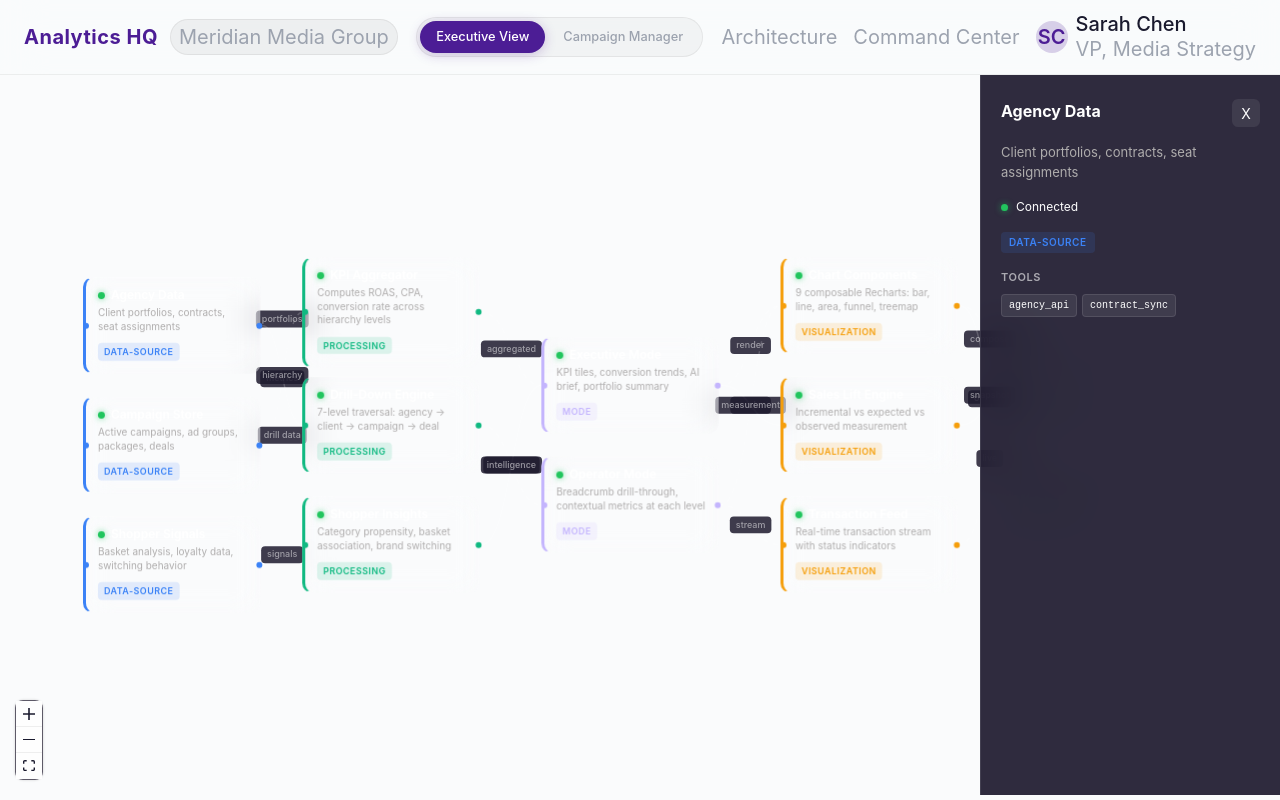
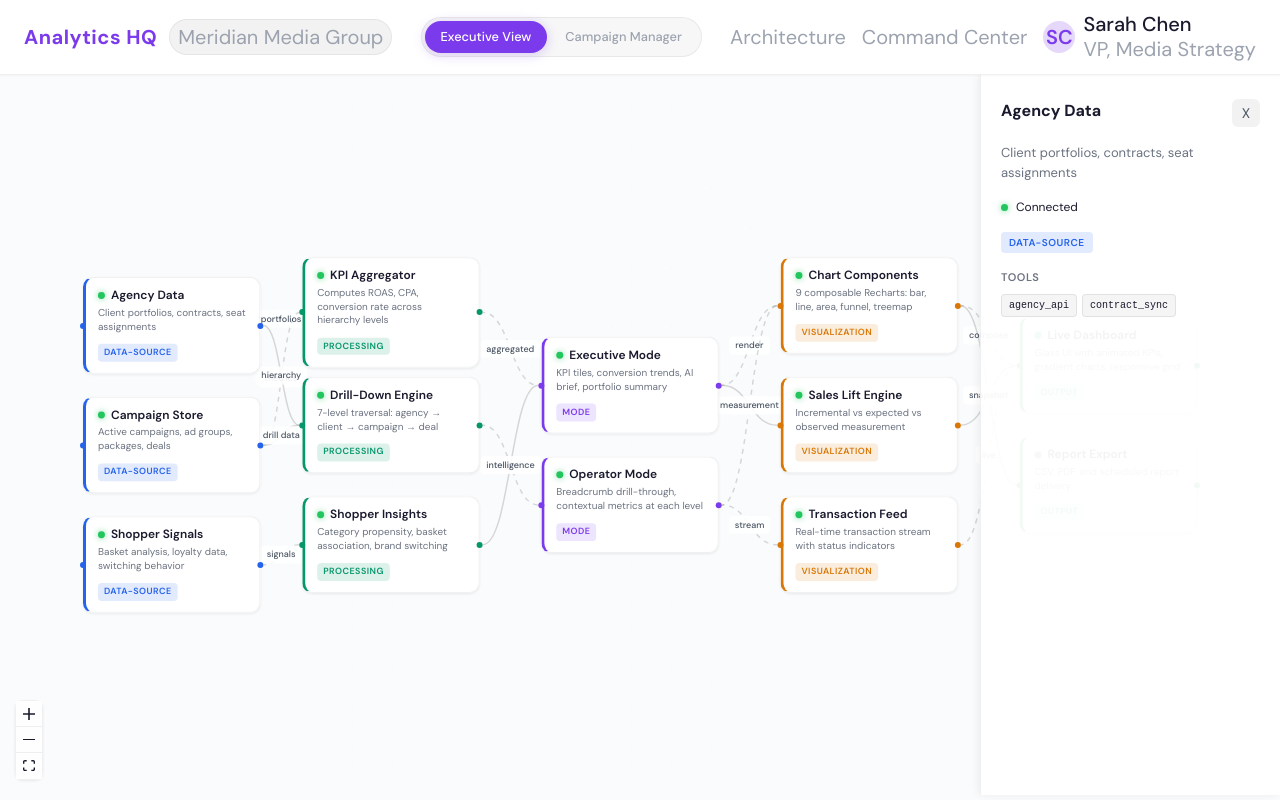
Before and after one commit to brandon-charles-novice-developer/bnye-retail-dashboard, a React (Vite) app: page /architecture in a window 1280 px wide. Both pictures are taken after a click on the element 259 px from the left and 325 px from the top of the page. Built offline with nearby package versions, Linux system fonts and the light colour scheme.

Commit message:
design: light enterprise personality — DM Sans, violet accents, solid cards

```diff
--- a/index.html
+++ b/index.html
@@ -4,6 +4,9 @@
     <meta charset="UTF-8" />
     <link rel="icon" type="image/svg+xml" href="/favicon.svg" />
     <meta name="viewport" content="width=device-width, initial-scale=1.0" />
+    <link rel="preconnect" href="https://fonts.googleapis.com">
+    <link rel="preconnect" href="https://fonts.gstatic.com" crossorigin>
+    <link href="https://fonts.googleapis.com/css2?family=DM+Sans:wght@400;500;600;700&display=swap" rel="stylesheet">
     <title>B.Nye Retail Media Dashboard</title>
   </head>
   <body>
--- a/src/components/measurement/SalesLiftChart.tsx
+++ b/src/components/measurement/SalesLiftChart.tsx
@@ -21,8 +21,8 @@ export function SalesLiftChart() {
       <AreaChart data={data} margin={{ top: 4, right: 8, left: -8, bottom: 0 }}>
         <defs>
           <linearGradient id="rateGradient" x1="0" y1="0" x2="0" y2="1">
-            <stop offset="0%" stopColor="#4C1D95" stopOpacity={0.3} />
-            <stop offset="100%" stopColor="#4C1D95" stopOpacity={0} />
+            <stop offset="0%" stopColor="#7C3AED" stopOpacity={0.3} />
+            <stop offset="100%" stopColor="#7C3AED" stopOpacity={0} />
           </linearGradient>
         </defs>
         <CartesianGrid strokeDasharray="3 3" stroke="rgba(0,0,0,0.06)" />
@@ -32,8 +32,8 @@ export function SalesLiftChart() {
           contentStyle={{ background: 'rgba(255,255,255,0.95)', border: '1px solid rgba(0,0,0,0.06)', borderRadius: 8, fontSize: 12, color: '#1A1A2E', boxShadow: '0 4px 12px rgba(0,0,0,0.08)' }}
           formatter={(value) => [`${Number(value).toFixed(1)}%`]}
         />
-        <ReferenceLine y={2.8} stroke="#1E3A5F" strokeDasharray="6 4" strokeOpacity={0.6} />
-        <Area type="monotone" dataKey="rate" stroke="#4C1D95" strokeWidth={2} fill="url(#rateGradient)" dot={false} activeDot={{ r: 4, fill: '#4C1D95' }} />
+        <ReferenceLine y={2.8} stroke="#4338CA" strokeDasharray="6 4" strokeOpacity={0.6} />
+        <Area type="monotone" dataKey="rate" stroke="#7C3AED" strokeWidth={2} fill="url(#rateGradient)" dot={false} activeDot={{ r: 4, fill: '#7C3AED' }} />
       </AreaChart>
     </ResponsiveContainer>
   );
--- a/src/components/views/ArchitectureView.tsx
+++ b/src/components/views/ArchitectureView.tsx
@@ -10,15 +10,15 @@ import {
 } from '@xyflow/react'
 import '@xyflow/react/dist/style.css'
 import { nodes as rawNodes, edges as rawEdges } from '../../data/architecture'
-import { bg, glass, semantic } from '../../tokens/colors'
+import { glass, semantic } from '../../tokens/colors'
 import { useFadeIn } from '../../hooks/useFadeIn'
 
 const CATEGORY_COLOR: Record<string, string> = {
-  'data-source':    '#3B82F6',
-  'processing':     '#10B981',
-  'mode':           '#C4B5FD',
-  'visualization':  '#F59E0B',
-  'output':         '#22C55E',
+  'data-source':    '#2563EB',
+  'processing':     '#059669',
+  'mode':           '#7C3AED',
+  'visualization':  '#D97706',
+  'output':         '#16A34A',
 }
 
 const STATUS_DOT: Record<string, { color: string; glow: string; pulse: boolean }> = {
@@ -53,14 +53,13 @@ function GlassNode({ data }: { data: any }) {
     <div
       style={{
         width: 178,
-        background: glass.card,
-        backdropFilter: glass.blur,
-        WebkitBackdropFilter: glass.blur,
+        background: 'rgba(255, 255, 255, 0.95)',
         border: `1px solid ${glass.cardBorder}`,
         borderLeft: `3px solid ${accent}`,
         borderRadius: 10,
         padding: '10px 12px',
         cursor: 'pointer',
+        boxShadow: '0 1px 3px rgba(0, 0, 0, 0.08)',
       }}
     >
       <Handle type="target" position={Position.Left} style={{ background: accent, width: 6, height: 6, border: 'none' }} />
@@ -68,7 +67,7 @@ function GlassNode({ data }: { data: any }) {
 
       <div style={{ display: 'flex', alignItems: 'center', gap: 6, marginBottom: 4 }}>
         <StatusDot status={data.status} />
-        <span style={{ color: '#fff', fontSize: 12, fontWeight: 600, lineHeight: 1.2 }}>{data.label}</span>
+        <span style={{ color: '#1A1A2E', fontSize: 12, fontWeight: 600, lineHeight: 1.2 }}>{data.label}</span>
       </div>
 
       <p style={{ color: semantic.muted, fontSize: 10, lineHeight: 1.35, margin: 0 }}>
@@ -98,9 +97,9 @@ function GlassNode({ data }: { data: any }) {
 const nodeTypes = { custom: GlassNode }
 
 const defaultEdgeOptions = {
-  style: { stroke: 'rgba(255,255,255,0.18)', strokeWidth: 1.5 },
-  labelStyle: { fill: 'rgba(255,255,255,0.5)', fontSize: 9, fontWeight: 500 },
-  labelBgStyle: { fill: bg.base, fillOpacity: 0.85 },
+  style: { stroke: 'rgba(0,0,0,0.15)', strokeWidth: 1.5 },
+  labelStyle: { fill: '#4B5563', fontSize: 9, fontWeight: 500 },
+  labelBgStyle: { fill: '#FFFFFF', fillOpacity: 0.9 },
   labelBgPadding: [6, 3] as [number, number],
   labelBgBorderRadius: 4,
 }
@@ -118,10 +117,9 @@ function DetailPanel({ node, onClose }: { node: any; onClose: () => void }) {
         right: 0,
         width: 300,
         height: '100%',
-        background: 'rgba(30,26,46,0.92)',
-        backdropFilter: 'blur(20px)',
-        WebkitBackdropFilter: 'blur(20px)',
-        borderLeft: `1px solid ${glass.cardBorder}`,
+        background: 'rgba(255, 255, 255, 0.95)',
+        borderLeft: `1px solid rgba(0, 0, 0, 0.06)`,
+        boxShadow: '-2px 0 8px rgba(0, 0, 0, 0.06)',
         padding: '24px 20px',
         zIndex: 20,
         overflowY: 'auto',
@@ -131,13 +129,13 @@ function DetailPanel({ node, onClose }: { node: any; onClose: () => void }) {
       }}
     >
       <div style={{ display: 'flex', justifyContent: 'space-between', alignItems: 'flex-start' }}>
-        <h3 style={{ color: '#fff', fontSize: 16, fontWeight: 700, margin: 0 }}>{d.label}</h3>
+        <h3 style={{ color: '#1A1A2E', fontSize: 16, fontWeight: 700, margin: 0 }}>{d.label}</h3>
         <button
           onClick={onClose}
           style={{
-            background: 'rgba(255,255,255,0.08)',
+            background: 'rgba(0,0,0,0.05)',
             border: 'none',
-            color: '#fff',
+            color: '#4B5563',
             width: 28,
             height: 28,
             borderRadius: 6,
@@ -156,7 +154,7 @@ function DetailPanel({ node, onClose }: { node: any; onClose: () => void }) {
 
       <div style={{ display: 'flex', alignItems: 'center', gap: 8 }}>
         <StatusDot status={d.status} />
-        <span style={{ color: '#fff', fontSize: 12, textTransform: 'capitalize' }}>{d.status}</span>
+        <span style={{ color: '#1A1A2E', fontSize: 12, textTransform: 'capitalize' }}>{d.status}</span>
       </div>
 
       <span
@@ -178,16 +176,16 @@ function DetailPanel({ node, onClose }: { node: any; onClose: () => void }) {
 
       {d.tools && d.tools.length > 0 && (
         <div>
-          <h4 style={{ color: 'rgba(255,255,255,0.6)', fontSize: 11, fontWeight: 600, marginBottom: 8, textTransform: 'uppercase', letterSpacing: '0.05em' }}>Tools</h4>
+          <h4 style={{ color: '#6B7280', fontSize: 11, fontWeight: 600, marginBottom: 8, textTransform: 'uppercase', letterSpacing: '0.05em' }}>Tools</h4>
           <div style={{ display: 'flex', flexWrap: 'wrap', gap: 5 }}>
             {d.tools.map((t: string) => (
               <span
                 key={t}
                 style={{
                   fontSize: 10,
-                  color: '#fff',
-                  background: 'rgba(255,255,255,0.08)',
-                  border: '1px solid rgba(255,255,255,0.10)',
+                  color: '#1A1A2E',
+                  background: 'rgba(0,0,0,0.04)',
+                  border: '1px solid rgba(0,0,0,0.08)',
                   padding: '3px 7px',
                   borderRadius: 4,
                   fontFamily: 'monospace',
@@ -202,7 +200,7 @@ function DetailPanel({ node, onClose }: { node: any; onClose: () => void }) {
 
       {d.connections && d.connections.length > 0 && (
         <div>
-          <h4 style={{ color: 'rgba(255,255,255,0.6)', fontSize: 11, fontWeight: 600, marginBottom: 8, textTransform: 'uppercase', letterSpacing: '0.05em' }}>Connections</h4>
+          <h4 style={{ color: '#6B7280', fontSize: 11, fontWeight: 600, marginBottom: 8, textTransform: 'uppercase', letterSpacing: '0.05em' }}>Connections</h4>
           <div style={{ display: 'flex', flexDirection: 'column', gap: 4 }}>
             {d.connections.map((c: string) => (
               <span key={c} style={{ fontSize: 11, color: semantic.muted }}>
@@ -245,14 +243,14 @@ export default function ArchitectureView() {
         minZoom={0.3}
         maxZoom={2}
       >
-        <Background color="rgba(255,255,255,0.04)" gap={20} size={1} />
+        <Background color="rgba(0,0,0,0.03)" gap={20} size={1} />
         <Controls
           showInteractive={false}
           style={{
-            background: 'rgba(30,26,46,0.8)',
-            border: `1px solid ${glass.cardBorder}`,
+            background: 'rgba(255,255,255,0.95)',
+            border: `1px solid rgba(0,0,0,0.06)`,
             borderRadius: 8,
-            backdropFilter: 'blur(12px)',
+            boxShadow: '0 1px 3px rgba(0,0,0,0.08)',
           }}
         />
       </ReactFlow>
--- a/src/index.css
+++ b/src/index.css
@@ -25,11 +25,11 @@
   --bg-card-hover: #F8F9FB;
   --bg-divider: rgba(0, 0, 0, 0.06);
 
-  /* Accent — Dark Purple */
-  --accent: #4C1D95;
-  --accent-dim: rgba(76, 29, 149, 0.10);
-  --accent-blue: #1E3A5F;
-  --accent-lilac: #5B21B6;
+  /* Accent — Violet */
+  --accent: #7C3AED;
+  --accent-dim: rgba(124, 58, 237, 0.10);
+  --accent-blue: #4338CA;
+  --accent-lilac: #8B5CF6;
 
   /* Semantic */
   --positive: #166534;
@@ -41,8 +41,8 @@
   --text-secondary: #4B5563;
   --text-muted: #9CA3AF;
 
-  /* Glass */
-  --glass-bg: rgba(255, 255, 255, 0.72);
+  /* Surface */
+  --glass-bg: rgba(255, 255, 255, 0.95);
   --glass-border: rgba(0, 0, 0, 0.06);
   --glass-border-hover: rgba(0, 0, 0, 0.12);
 }
@@ -59,7 +59,7 @@
   --color-text-primary: var(--text-primary);
   --color-text-secondary: var(--text-secondary);
   --color-text-muted: var(--text-muted);
-  --font-sans: 'Inter', system-ui, sans-serif;
+  --font-sans: 'DM Sans', system-ui, sans-serif;
   --font-mono: 'Geist Mono', ui-monospace, monospace;
 }
 
@@ -81,9 +81,8 @@ html { scroll-behavior: smooth; }
 .glass-card {
   background: var(--glass-bg);
   border: 1px solid var(--glass-border);
-  border-radius: 12px;
-  -webkit-backdrop-filter: blur(20px);
-  backdrop-filter: blur(20px);
+  border-radius: 10px;
+  box-shadow: 0 1px 3px rgba(0, 0, 0, 0.08);
   transition: border-color 0.3s var(--ease-out), transform 0.3s var(--ease-out);
 }
 .glass-card:hover {
@@ -92,10 +91,9 @@ html { scroll-behavior: smooth; }
 
 /* === GLASS HEADER === */
 .glass-header {
-  background: rgba(250, 251, 252, 0.85);
+  background: rgba(255, 255, 255, 0.98);
   border-bottom: 1px solid var(--glass-border);
-  -webkit-backdrop-filter: blur(20px) saturate(180%);
-  backdrop-filter: blur(20px) saturate(180%);
+  box-shadow: 0 1px 2px rgba(0, 0, 0, 0.04);
 }
 
 /* === MODE TOGGLE === */
@@ -121,7 +119,7 @@ html { scroll-behavior: smooth; }
 .mode-btn.active {
   background: var(--accent);
   color: #FFFFFF;
-  box-shadow: 0 2px 12px rgba(76, 29, 149, 0.25);
+  box-shadow: 0 2px 12px rgba(124, 58, 237, 0.25);
 }
 
 /* === DRILL TABLE ROW === */
--- a/src/tokens/colors.ts
+++ b/src/tokens/colors.ts
@@ -1,15 +1,15 @@
 // B.Nye Retail Media Dashboard — design tokens
 
 export const bg = {
-  base: '#1E1A2E',
+  base: '#FAFBFC',
 }
 
 export const glass = {
-  card: 'rgba(255, 255, 255, 0.05)',
-  cardBorder: 'rgba(255, 255, 255, 0.10)',
-  blur: 'blur(14px)',
+  card: 'rgba(255, 255, 255, 0.95)',
+  cardBorder: 'rgba(0, 0, 0, 0.06)',
+  blur: 'none',
 }
 
 export const semantic = {
-  muted: '#AFADAD',
+  muted: '#6B7280',
 }
```
